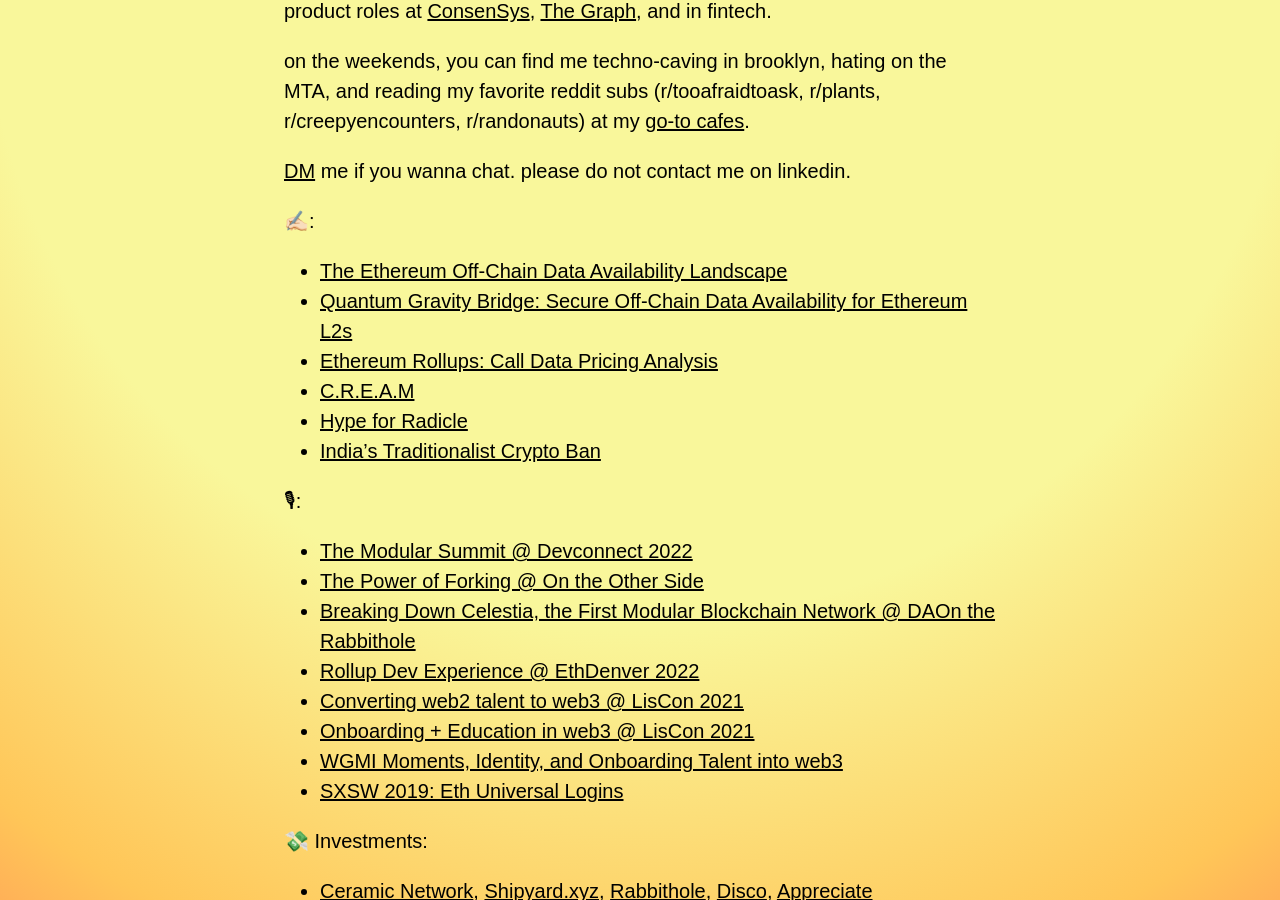
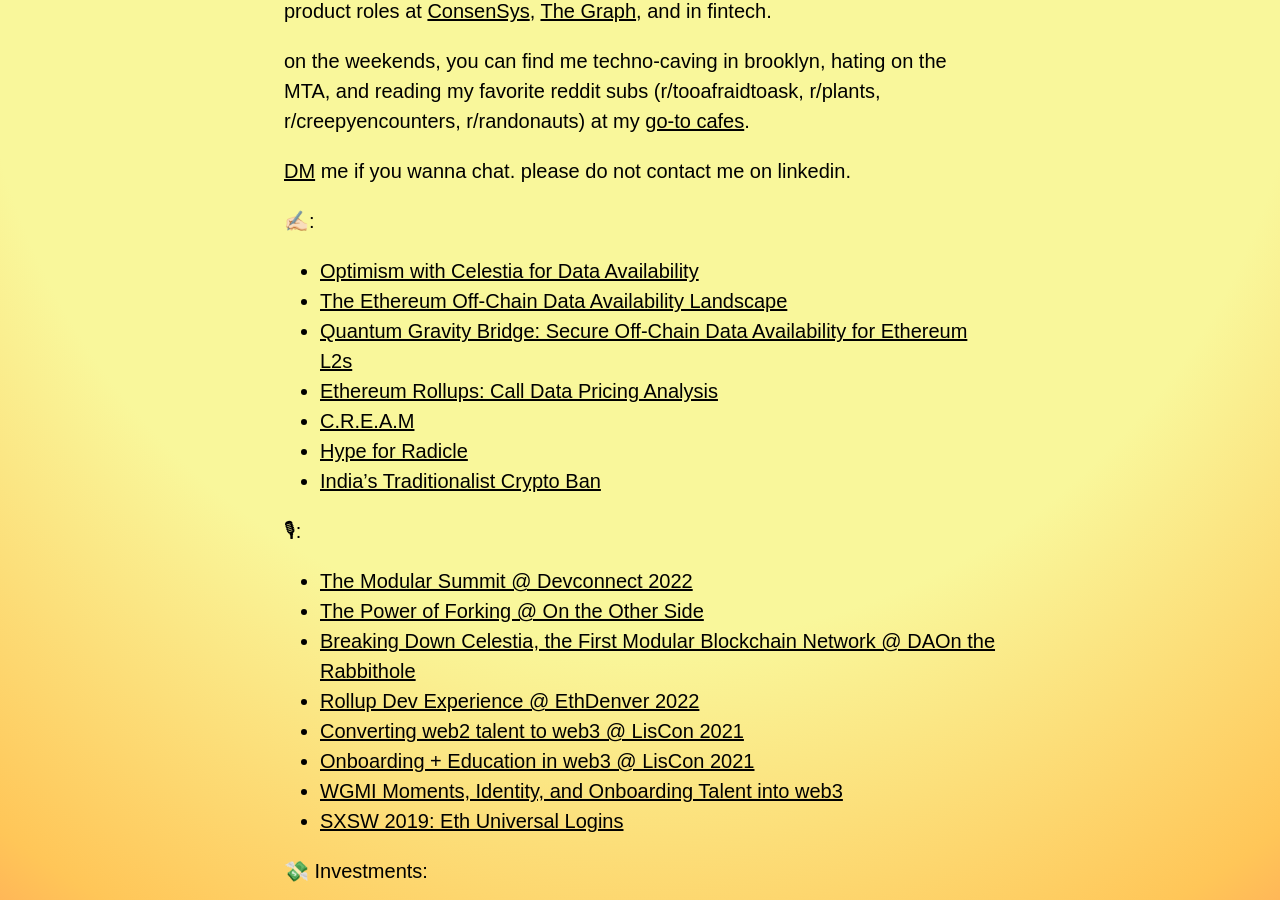
Before and after one commit to adeets-22/adeets-22.github.io, a Jekyll site: the page built from index.md, in a window 1280 px wide and 900 px high, scrolled down 1097 px. Built offline with Jekyll 4.4.1, drawn with Linux system fonts in a browser that asks for light colours.

Commit message:
Update index.md

```diff
--- a/index.md
+++ b/index.md
@@ -16,6 +16,7 @@
 [DM](https://twitter.com/adeets_22) me if you wanna chat. please do not contact me on linkedin.
 
 ✍🏻:
+- [Optimism with Celestia for Data Availability](https://gov.optimism.io/t/draft-gf-phase-1-proposal-optimism-with-celestia-for-data-availability/2881)
 - [The Ethereum Off-Chain Data Availability Landscape](https://blog.celestia.org/ethereum-off-chain-data-availability-landscape/)
 - [Quantum Gravity Bridge: Secure Off-Chain Data Availability for Ethereum L2s](https://blog.celestia.org/celestiums/)
 - [Ethereum Rollups: Call Data Pricing Analysis](https://forum.celestia.org/t/ethereum-rollup-call-data-pricing-analysis/141)
```
